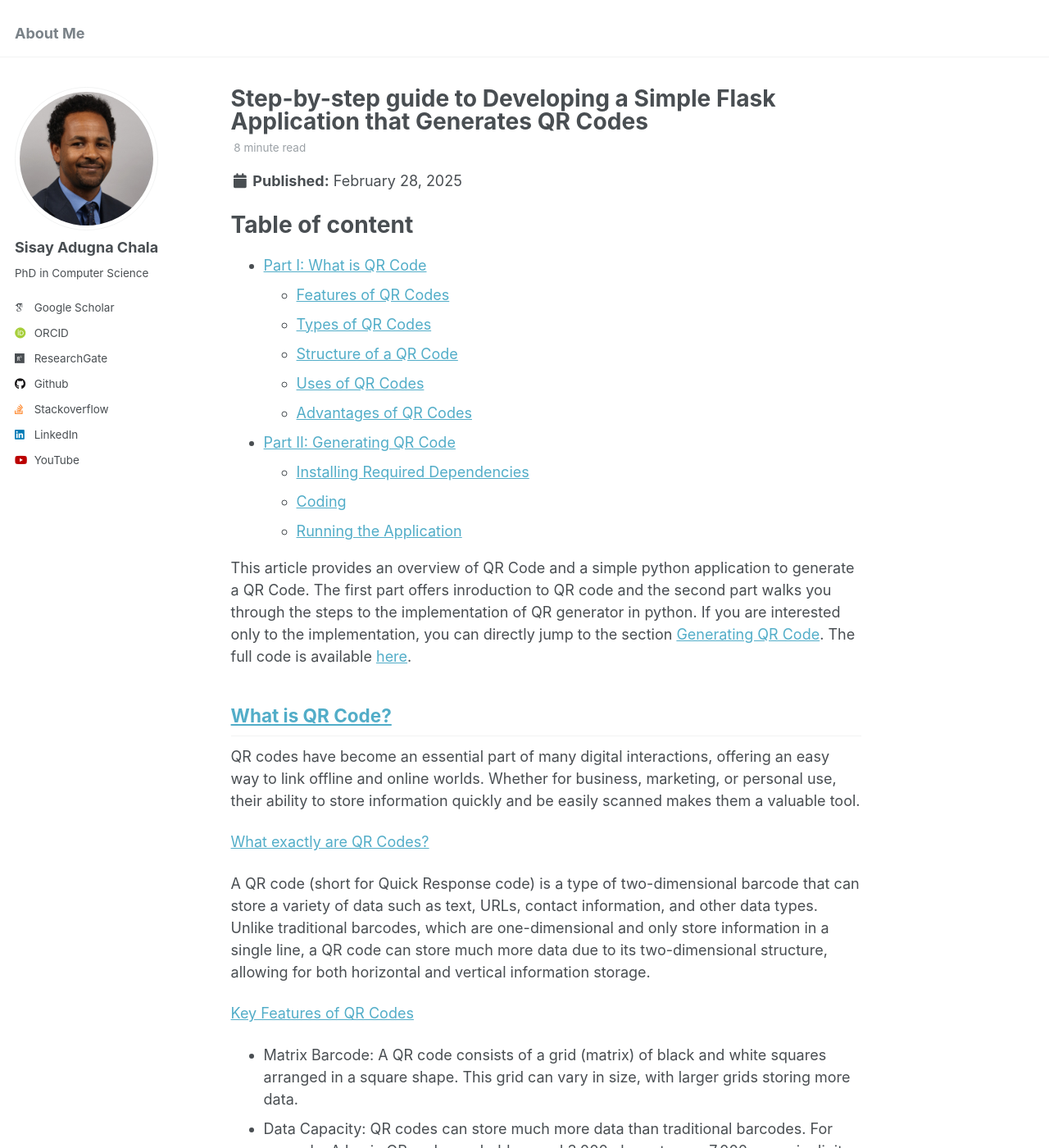
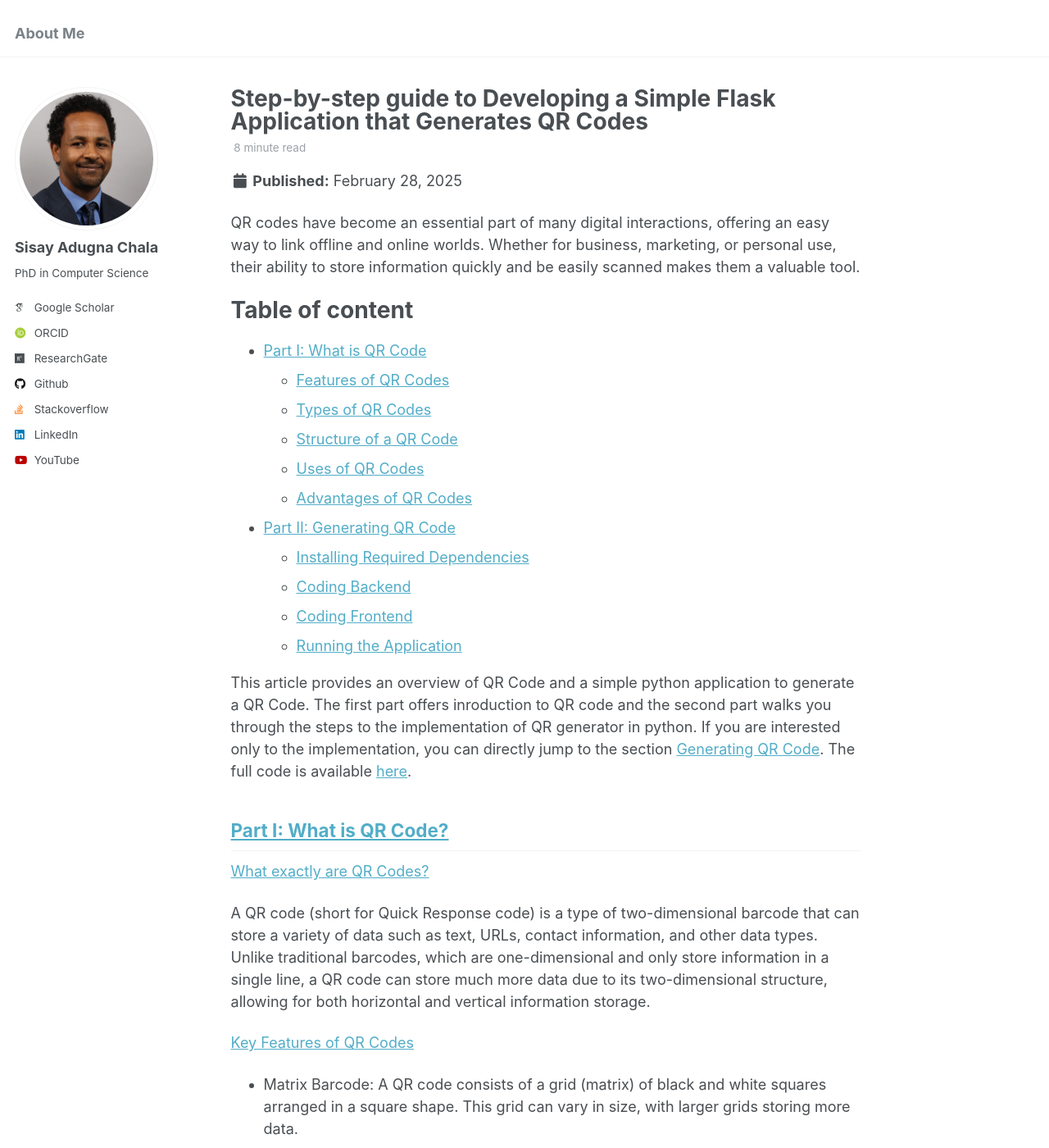
Before and after one commit to sisayie/sisayie.github.io, a Jekyll site: the page built from _posts/2025-02-28-generate-qr-code.md, in a window 1280 px wide and 1400 px high. Shown: the whole window at 82% size. Built offline with Jekyll 4.4.1, drawn with Linux system fonts in a browser that asks for light colours; some web fonts are replaced; some of the changed lines change nothing that is shown.

Commit message:
Bug Fixes

````diff
--- a/_posts/2025-02-28-generate-qr-code.md
+++ b/_posts/2025-02-28-generate-qr-code.md
@@ -9,6 +9,8 @@ tags:
   - Authomation
 ---
 
+QR codes have become an essential part of many digital interactions, offering an easy way to link offline and online worlds. Whether for business, marketing, or personal use, their ability to store information quickly and be easily scanned makes them a valuable tool.
+
 # Table of content
 - [Part I: What is QR Code](#Introduction)
     - [Features of QR Codes](#Key-Features-of-QR-Codes)
@@ -19,13 +21,13 @@ tags:
 
 - [Part II: Generating QR Code](#Generating-QR-Code)
     - [Installing Required Dependencies](#installing-required-dependencies)
-    - [Coding](#coding)
+    - [Coding Backend](#coding-backend)
+    - [Coding Frontend](#coding-frontend)
     - [Running the Application](#running-the-application)
 
 This article provides an overview of QR Code and a simple python application to generate a QR Code. The first part offers inroduction to QR code and the second part walks you through the steps to the implementation of QR generator in python. If you are interested only to the implementation, you can directly jump to the section [Generating QR Code](#Generating-QR-Code). The full code is available [here](TODO:link).
 
-## [What is QR Code?](#Introduction)
-QR codes have become an essential part of many digital interactions, offering an easy way to link offline and online worlds. Whether for business, marketing, or personal use, their ability to store information quickly and be easily scanned makes them a valuable tool.
+## [Part I: What is QR Code?](#Introduction)
 
 [What exactly are QR Codes?](#What-are-QR-Codes?)
 
@@ -83,7 +85,7 @@ First, you need to install the necessary libraries. Open your terminal or comman
 
 Flask is the web framework and qrcode[pil] is the library used to generate QR codes with support for images (Pillow is included in this package).
 
-[Step 2: Create the Flask application](#coding)
+[Step 2: Create the Flask application](#coding-backend)
 
 Now, let's write the Flask application. Create a file called app.py and paste the following code inside it:
 ```Python
@@ -135,7 +137,7 @@ The `'/generate'` route is where the QR code is generated when the form is submi
 The `qrcode.QRCode` class is used to create a QR code object, and we add the data to be encoded using `add_data()`.
 We generate the QR code image using `make_image()`, which we then save to a `BytesIO` object and send back as an image response.
 
-Step 3: Create the HTML template
+[Step 3: Create the HTML template](#coding-frontend)
 
 Create a folder named `templates` in the same directory as your `app.py`, and inside it, create a file named `index.html`. This will be the homepage where users can input the data to generate the QR code.
 
````
